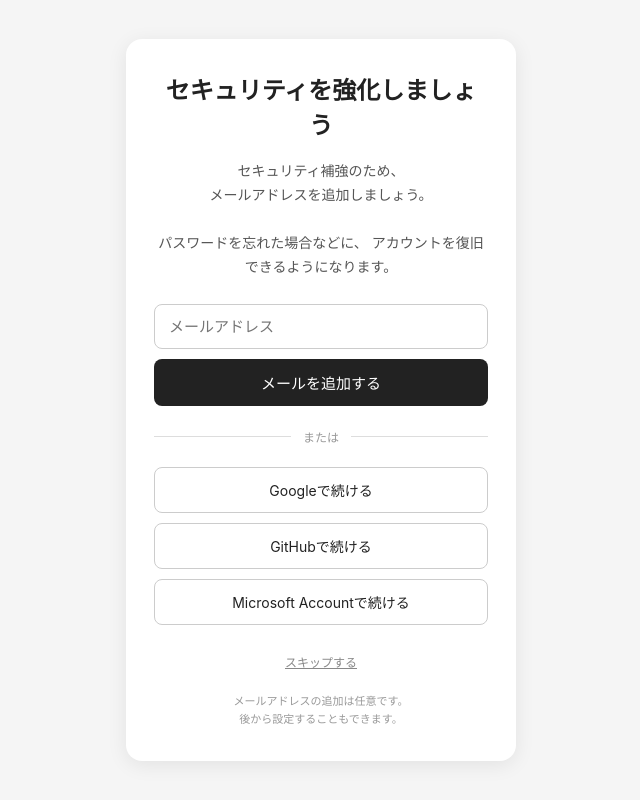
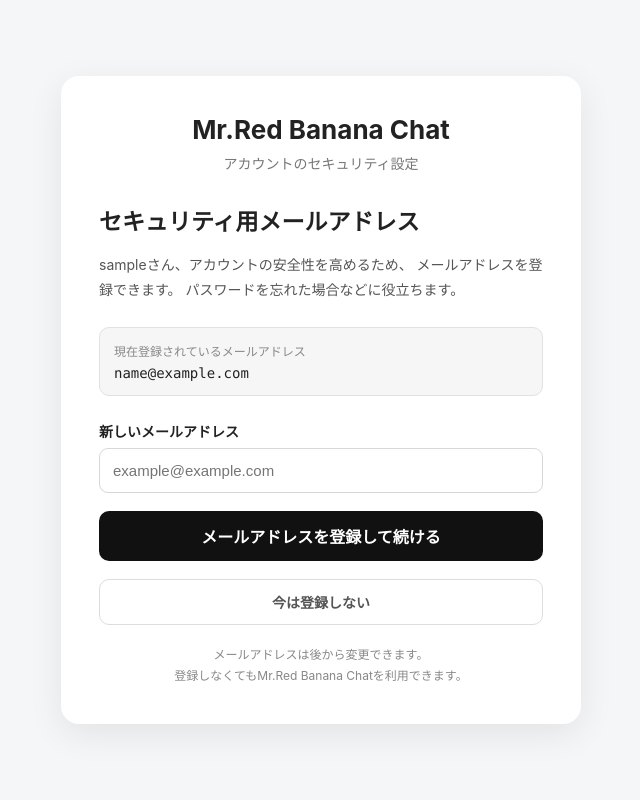
Before and after one commit to Denissssssssssssssssssssssssssssssssss/mr-red-banana-chat, a Flask app: template templates/security_email.html in a window 1280 px wide. Shown: the whole page, without its empty margins (319-959 px from the left). Run offline with Flask 3, Linux system fonts and the light colour scheme; the template is opened without the code that fills it: most values are stand-ins (such as "Sample title", 1, 10 or a date in 2020); parts of the project's set-up code (start-up, migrations or seed data) failed here and were passed over.

Commit message:
Update security email template for clarity and style

```diff
--- a/templates/security_email.html
+++ b/templates/security_email.html
@@ -1,11 +1,10 @@
 <!DOCTYPE html>
 <html lang="ja">
-
 <head>
     <meta charset="UTF-8">
     <meta name="viewport" content="width=device-width, initial-scale=1.0">
 
-    <title>セキュリティ設定 - Mr.Red Banana Chat</title>
+    <title>セキュリティメール - Mr.Red Banana Chat</title>
 
     <style>
         * {
@@ -16,10 +15,6 @@
             margin: 0;
             min-height: 100vh;
 
-            display: flex;
-            justify-content: center;
-            align-items: center;
-
             font-family:
                 -apple-system,
                 BlinkMacSystemFont,
@@ -27,144 +22,225 @@
                 "Noto Sans JP",
                 sans-serif;
 
-            background: #f5f5f5;
+            background: #f5f6f8;
             color: #222;
+
+            display: flex;
+            justify-content: center;
+            align-items: center;
+
+            padding: 20px;
         }
 
         .container {
             width: 100%;
-            max-width: 430px;
-            padding: 20px;
+            max-width: 520px;
+
+            background: white;
+
+            border-radius: 18px;
+
+            box-shadow:
+                0 10px 35px rgba(0, 0, 0, 0.08);
+
+            padding: 38px;
         }
 
-        .card {
-            background: white;
-            border-radius: 16px;
-            padding: 32px 28px;
+        .logo {
+            text-align: center;
 
-            box-shadow:
-                0 4px 20px rgba(0, 0, 0, 0.08);
+            font-size: 26px;
+            font-weight: 700;
 
+            margin-bottom: 8px;
+        }
+
+        .subtitle {
             text-align: center;
+
+            color: #777;
+
+            font-size: 14px;
+
+            margin-bottom: 30px;
         }
 
         h1 {
-            margin: 0 0 18px;
-            font-size: 24px;
+            font-size: 23px;
+
+            margin:
+                0 0 15px;
         }
 
         .description {
-            margin-bottom: 26px;
+            color: #555;
 
-            line-height: 1.7;
+            line-height: 1.8;
+
             font-size: 14px;
-            color: #555;
+
+            margin-bottom: 25px;
         }
 
-        .email-form {
-            margin-bottom: 22px;
+        .current-email {
+            background: #f6f6f6;
+
+            border:
+                1px solid #e1e1e1;
+
+            border-radius: 10px;
+
+            padding: 14px;
+
+            margin-bottom: 25px;
         }
 
-        input[type="email"] {
-            width: 100%;
-            padding: 13px 14px;
+        .current-email-title {
+            font-size: 12px;
 
-            border: 1px solid #ccc;
-            border-radius: 8px;
+            color: #888;
 
-            font-size: 15px;
-            outline: none;
+            margin-bottom: 6px;
         }
 
-        input[type="email"]:focus {
-            border-color: #555;
+        .current-email-value {
+            font-size: 14px;
+
+            word-break: break-all;
+
+            font-family:
+                ui-monospace,
+                SFMono-Regular,
+                Menlo,
+                Consolas,
+                monospace;
         }
 
-        .submit-button {
+        .field {
+            margin-bottom: 18px;
+        }
+
+        .field label {
+            display: block;
+
+            font-size: 14px;
+            font-weight: 600;
+
+            margin-bottom: 7px;
+        }
+
+        .field input {
             width: 100%;
-            margin-top: 10px;
 
             padding: 13px;
 
+            border:
+                1px solid #d8d8d8;
+
+            border-radius: 9px;
+
+            font-size: 15px;
+
+            outline: none;
+
+            transition:
+                border-color 0.2s,
+                box-shadow 0.2s;
+        }
+
+        .field input:focus {
+            border-color: #111;
+
+            box-shadow:
+                0 0 0 3px
+                rgba(0, 0, 0, 0.06);
+        }
+
+        .save-button {
+            width: 100%;
+
             border: none;
-            border-radius: 8px;
 
-            background: #222;
+            border-radius: 10px;
+
+            padding: 13px;
+
+            background: #111;
             color: white;
 
-            font-size: 15px;
+            font-size: 16px;
+            font-weight: 600;
+
             cursor: pointer;
+
+            transition:
+                opacity 0.2s,
+                transform 0.1s;
         }
 
-        .submit-button:hover {
-            opacity: 0.9;
+        .save-button:hover {
+            opacity: 0.85;
         }
 
-        .divider {
-            display: flex;
-            align-items: center;
-            gap: 12px;
-
-            margin: 22px 0;
-
-            color: #999;
-            font-size: 12px;
+        .save-button:active {
+            transform: scale(0.99);
         }
 
-        .divider::before,
-        .divider::after {
-            content: "";
-            flex: 1;
-            height: 1px;
-            background: #ddd;
+        .skip-area {
+            margin-top: 18px;
         }
 
-        .oauth-button {
-            display: block;
+        .skip-button {
+            width: 100%;
 
-            width: 100%;
-            margin-bottom: 10px;
+            border:
+                1px solid #ddd;
+
+            border-radius: 10px;
+
             padding: 12px;
 
-            border: 1px solid #ccc;
-            border-radius: 8px;
-
             background: white;
-            color: #222;
+            color: #555;
 
             font-size: 14px;
-            text-decoration: none;
+            font-weight: 600;
 
             cursor: pointer;
+
+            transition:
+                background 0.2s;
         }
 
-        .oauth-button:hover {
-            background: #f7f7f7;
+        .skip-button:hover {
+            background: #f6f6f6;
         }
 
-        .skip {
-            display: inline-block;
+        .note {
+            text-align: center;
 
-            margin-top: 18px;
+            color: #888;
 
             font-size: 12px;
-            color: #888;
 
-            text-decoration: underline;
-            cursor: pointer;
+            line-height: 1.7;
+
+            margin-top: 20px;
         }
 
-        .skip:hover {
-            color: #555;
-        }
+        @media (max-width: 600px) {
 
-        .security-note {
-            margin-top: 22px;
+            body {
+                padding: 15px;
+            }
 
-            font-size: 11px;
-            line-height: 1.6;
+            .container {
+                padding: 28px 22px;
+            }
 
-            color: #999;
+            .logo {
+                font-size: 23px;
+            }
         }
     </style>
 </head>
@@ -173,102 +249,116 @@
 
 <div class="container">
 
-    <div class="card">
+    <div class="logo">
+        Mr.Red Banana Chat
+    </div>
 
-        <h1>
-            セキュリティを強化しましょう
-        </h1>
+    <div class="subtitle">
+        アカウントのセキュリティ設定
+    </div>
 
-        <div class="description">
-            セキュリティ補強のため、<br>
-            メールアドレスを追加しましょう。
-            <br><br>
-            パスワードを忘れた場合などに、
-            アカウントを復旧できるようになります。
+
+    <h1>
+        セキュリティ用メールアドレス
+    </h1>
+
+
+    <div class="description">
+        {{ username }}さん、アカウントの安全性を高めるため、
+        メールアドレスを登録できます。
+        パスワードを忘れた場合などに役立ちます。
+    </div>
+
+
+    {% if email_is_placeholder %}
+
+        <div class="current-email">
+
+            <div class="current-email-title">
+                現在登録されているメールアドレス
+            </div>
+
+            <div class="current-email-value">
+                {{ email }}
+            </div>
+
         </div>
 
+    {% else %}
 
-        <!-- ==============================
-             メールアドレス追加
-             ============================== -->
+        <div class="current-email">
 
-        <form
-            class="email-form"
-            action="/security_email"
-            method="post"
-        >
+            <div class="current-email-title">
+                現在登録されているメールアドレス
+            </div>
+
+            <div class="current-email-value">
+                {{ email }}
+            </div>
+
+        </div>
+
+    {% endif %}
+
+
+    <form
+        method="POST"
+        action="{{ url_for('save_security_email') }}"
+    >
+
+        <div class="field">
+
+            <label for="email">
+                新しいメールアドレス
+            </label>
 
             <input
                 type="email"
+                id="email"
                 name="email"
-                placeholder="メールアドレス"
+                placeholder="example@example.com"
                 autocomplete="email"
                 required
             >
 
+        </div>
+
+
+        <button
+            type="submit"
+            class="save-button"
+        >
+            メールアドレスを登録して続ける
+        </button>
+
+    </form>
+
+
+    <div class="skip-area">
+
+        <form
+            method="POST"
+            action="{{ url_for('skip_security_email') }}"
+        >
+
             <button
                 type="submit"
-                class="submit-button"
+                class="skip-button"
             >
-                メールを追加する
+                今は登録しない
             </button>
 
         </form>
 
-
-        <div class="divider">
-            または
-        </div>
+    </div>
 
 
-        <!-- ==============================
-             OAuth
-             ============================== -->
-
-        <a
-            href="/auth/google"
-            class="oauth-button"
-        >
-            Googleで続ける
-        </a>
-
-        <a
-            href="/auth/github"
-            class="oauth-button"
-        >
-            GitHubで続ける
-        </a>
-
-        <a
-            href="/auth/azure"
-            class="oauth-button"
-        >
-            Microsoft Accountで続ける
-        </a>
-
-
-        <!-- ==============================
-             スキップ
-             ============================== -->
-
-        <a
-            href="/skip_security_email"
-            class="skip"
-        >
-            スキップする
-        </a>
-
-
-        <div class="security-note">
-            メールアドレスの追加は任意です。
-            <br>
-            後から設定することもできます。
-        </div>
-
+    <div class="note">
+        メールアドレスは後から変更できます。<br>
+        登録しなくてもMr.Red Banana Chatを利用できます。
     </div>
 
 </div>
 
 </body>
-
 </html>
```
